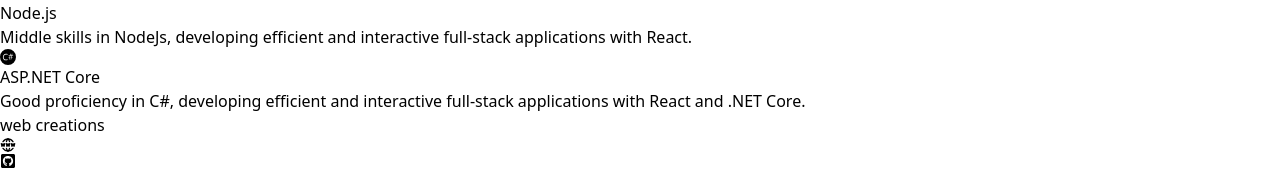
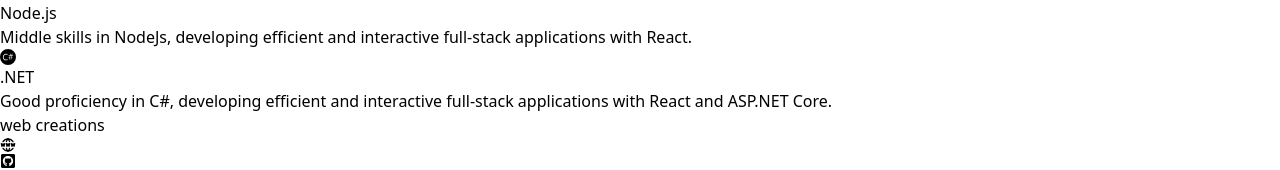
Before and after one commit to Fjdsilv/portfolio-2.0, a React (Vite) app: page / in a window 1280 px wide. Shown: the part 447-617 px from the top of the page. Built offline with nearby package versions, Linux system fonts and the light colour scheme.

Commit message:
data modified

```diff
--- a/src/data.jsx
+++ b/src/data.jsx
@@ -41,9 +41,9 @@
   },
   {
     id: nanoid(),
-    title: 'ASP.NET Core',
+    title: '.NET',
     icon: <SiCsharp className='h-16 w-16 text-blue-500' />,
-    text: 'Good proficiency in C#, developing efficient and interactive full-stack applications with React and .NET Core.',
+    text: 'Good proficiency in C#, developing efficient and interactive full-stack applications with React and 	ASP.NET Core.',
   },
   // add typescript
 ];
```
